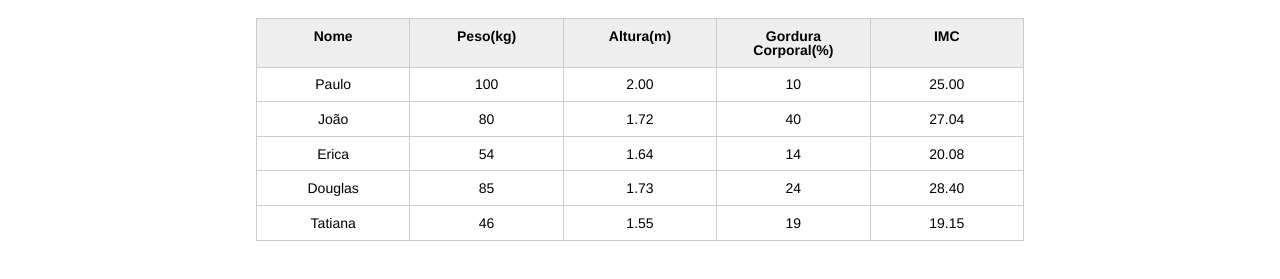
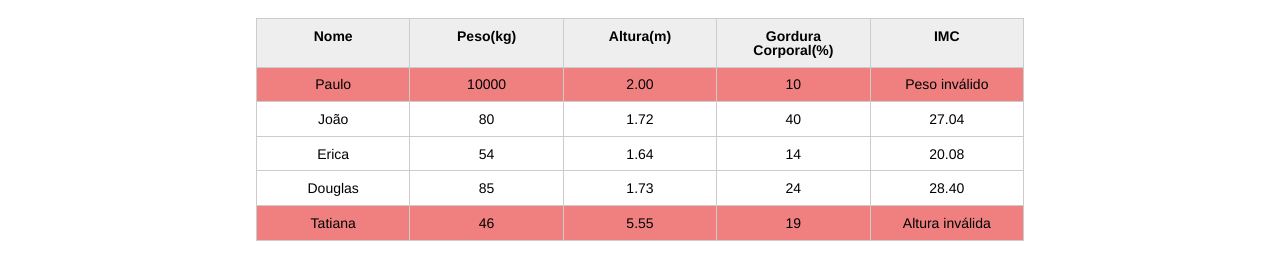
Before and after one commit to gustavosrodrigues/Javascript-Programando-linguagem-Web-Alura, a plain HTML site: page index.html in a window 1280 px wide. Shown: the part 123-402 px from the top of the page. Drawn offline with Linux system fonts and the light colour scheme.

Commit message:
Mudando a maneira de manipular estilo da página pelo javascript e css

```diff
--- a/css/index.css
+++ b/css/index.css
@@ -132,3 +132,7 @@ button[disabled=disabled], button:disabled {
 .campo-invalido{
 	border: 1px solid red;
 }
+
+.paciente-invalido{
+	background-color: lightcoral;
+}
--- a/index.html
+++ b/index.html
@@ -30,7 +30,7 @@
 					<tbody id="tabela-pacientes">
 						<tr class="paciente" id="primeiro-paciente">
 							<td class="info-nome">Paulo</td>
-							<td class="info-peso">100</td>
+							<td class="info-peso">10000</td>
 							<td class="info-altura">2.00</td>
 							<td class="info-gordura">10</td>
 							<td class="info-imc">0</td>
@@ -62,7 +62,7 @@
 						<tr class="paciente" >
 							<td class="info-nome">Tatiana</td>
 							<td class="info-peso">46</td>
-							<td class="info-altura">1.55</td>
+							<td class="info-altura">5.55</td>
 							<td class="info-gordura">19</td>
 							<td class="info-imc">0</td>
 						</tr>
--- a/js/principal.js
+++ b/js/principal.js
@@ -26,14 +26,14 @@ for (i = 0; i < pacientes.length; i++) {
         console.log("Peso inválido!");
         pesoValido = false;
         tdImc.textContent = "Peso inválido";
-        paciente.style.backgroundColor = "lightcoral";
+        paciente.classList.add("paciente-invalido");
     }
 
     if (altura <= 0 || altura >= 3) {
         console.log("Altura inválida!")
         alturaValida = false;
         tdImc.textContent = "Altura inválida";
-        paciente.style.backgroundColor = "lightcoral";
+        paciente.classList.add("paciente-invalido");
     }
 
     if (pesoValido && alturaValida) {
```
